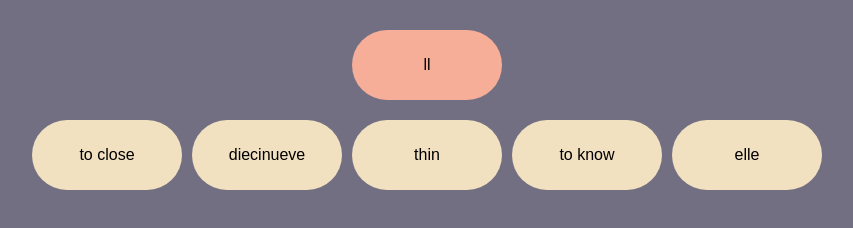
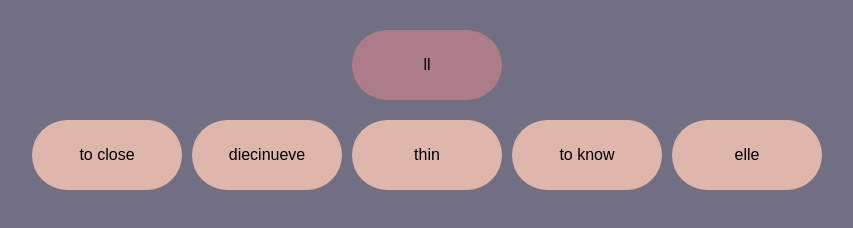
Before and after one commit to devfrkndr/spanish-exercises-app, a plain HTML site: page index.html in a window 1280 px wide. Shown: the whole page, without its empty margins (213-1066 px from the left). Drawn offline with Linux system fonts and the light colour scheme.

Commit message:
Improved responsibility and game design

```diff
--- a/script.js
+++ b/script.js
@@ -16,6 +16,7 @@ gameWordH.classList.add('gameWordH');
 
 const selectionDiv = document.createElement('div');
 selectionDiv.classList.add('selectionDiv');
+selectionDiv.setAttribute('id', 'selectionDiv');
 
 gameFragment.appendChild(gameSection);
 gameSection.appendChild(gameContainer);
@@ -86,13 +87,12 @@ function getRandomNumbers(arr1, arr2) {
 
   return [randomNumber, randomNumbers];
 }
-
-const saveWords = async () => {
+const startGame = async function () {
   const words = await getWords();
-  const alfabeto = words.sustantivos.alfabeto;
-  const numeros = words.sustantivos.numeros;
-  const masculino = words.sustantivos.masculino;
-  const feminino = words.sustantivos.feminino;
+  const alfabeto = words.alfabeto;
+  const numeros = words.numeros;
+  const masculino = words.masculino;
+  const feminino = words.feminino;
   const adjectivosO = words.adjectivos.o;
   const adjectivosOthers = words.adjectivos.others;
   const verbos = words.verbos;
@@ -109,16 +109,21 @@ const saveWords = async () => {
     preguntas,
     dias
   );
-  return allWords;
-};
 
-const startGame = async function () {
-  const allWords = await saveWords();
   const keys = getFirstKeys(allWords);
   const values = getFirstValues(allWords);
   const randomNumbers = getRandomNumbers(keys, values);
-  const selectionsList = [];
-  gameWordH.innerText = keys[randomNumbers[0]];
+  let selectionsList = [];
+
+  function playRound() {
+    const randomWord = keys[randomNumbers[0]];
+    if (getFirstKeys(masculino).includes(randomWord)) {
+      gameWordH.innerText = `el ${randomWord}`;
+    } else if (getFirstKeys(feminino).includes(randomWord)) {
+      gameWordH.innerText = `la ${randomWord}`;
+    } else {
+      gameWordH.innerText = `${randomWord}`;
+    }
     gameWordH.setAttribute('id', `${randomNumbers[0]}`);
     randomNumbers[1].forEach((e) => {
       const selections = document.createElement('div');
@@ -128,15 +133,18 @@ const startGame = async function () {
       selectionDiv.append(selections);
       selectionsList.push(selections);
     });
+  }
+
+  playRound();
 
   selectionsList.forEach((e) => {
     e.addEventListener('click', function () {
       if (e.id === gameWordH.id) {
         console.log('true');
+        e.style.backgroundColor = '#E5EBB2';
         setTimeout(function () {
           window.location.reload();
         }, 1000);
-        e.style.backgroundColor = '#90A17D';
       } else {
         e.style.backgroundColor = '#B97A95';
       }
@@ -144,5 +152,4 @@ const startGame = async function () {
   });
 };
 
-saveWords();
 startGame();
--- a/spanish.json
+++ b/spanish.json
@@ -1,5 +1,4 @@
 {
-  "sustantivos": {
   "alfabeto": [
     { "a": "a" },
     { "b": "be larga" },
@@ -138,8 +137,7 @@
     { "fiesta": "party" },
     { "fiesta": "party" },
     { "película": "movie" }
-    ]
-  },
+  ],
   "adjectivos": {
     "o": [
       { "amerillo": "yellow" },
@@ -254,14 +252,7 @@
     },
     {
       "caer": "to fall",
-      "el presente simple": [
-        "caigo",
-        "caes",
-        "cae",
-        "caemos",
-        "caéis",
-        "caen"
-      ]
+      "el presente simple": ["caigo", "caes", "cae", "caemos", "caéis", "caen"]
     },
     {
       "conocer": "to know",
@@ -276,14 +267,7 @@
     },
     {
       "dar": "to give",
-      "el presente simple": [
-        "doy",
-        "das",
-        "da",
-        "damos",
-        "dáis",
-        "dan"
-      ]
+      "el presente simple": ["doy", "das", "da", "damos", "dáis", "dan"]
     },
     {
       "hacer": "to do, to make",
@@ -364,14 +348,7 @@
     },
     {
       "ver": "to see",
-      "el presente simple": [
-        "veo",
-        "ves",
-        "ve",
-        "vemos",
-        "veis",
-        "ven"
-      ]
+      "el presente simple": ["veo", "ves", "ve", "vemos", "veis", "ven"]
     },
     {
       "acertar": "to guess",
--- a/style.css
+++ b/style.css
@@ -27,6 +27,7 @@ body > section > div > div.selectionDiv {
   flex-direction: row;
   justify-content: center;
   align-items: center;
+  flex-wrap: wrap;
   gap: 10px;
   margin-top: 20px;
 }
@@ -39,11 +40,11 @@ body > section > div > div.selectionDiv {
   height: 70px;
   width: 150px;
   border-radius: 40px;
-  background-color: #f2e1c1;
+  background-color: #deb6ab;
 }
 
 .selections:hover {
-  background-color: #f6ae99;
+  background-color: #ac7d88;
 }
 
 .gameWordH {
@@ -53,6 +54,6 @@ body > section > div > div.selectionDiv {
   align-items: center;
   height: 70px;
   width: 150px;
-  background-color: #f6ae99;
+  background-color: #ac7d88;
   border-radius: 40px;
 }
```
Lines whose indentation alone changed are shown as unchanged.
